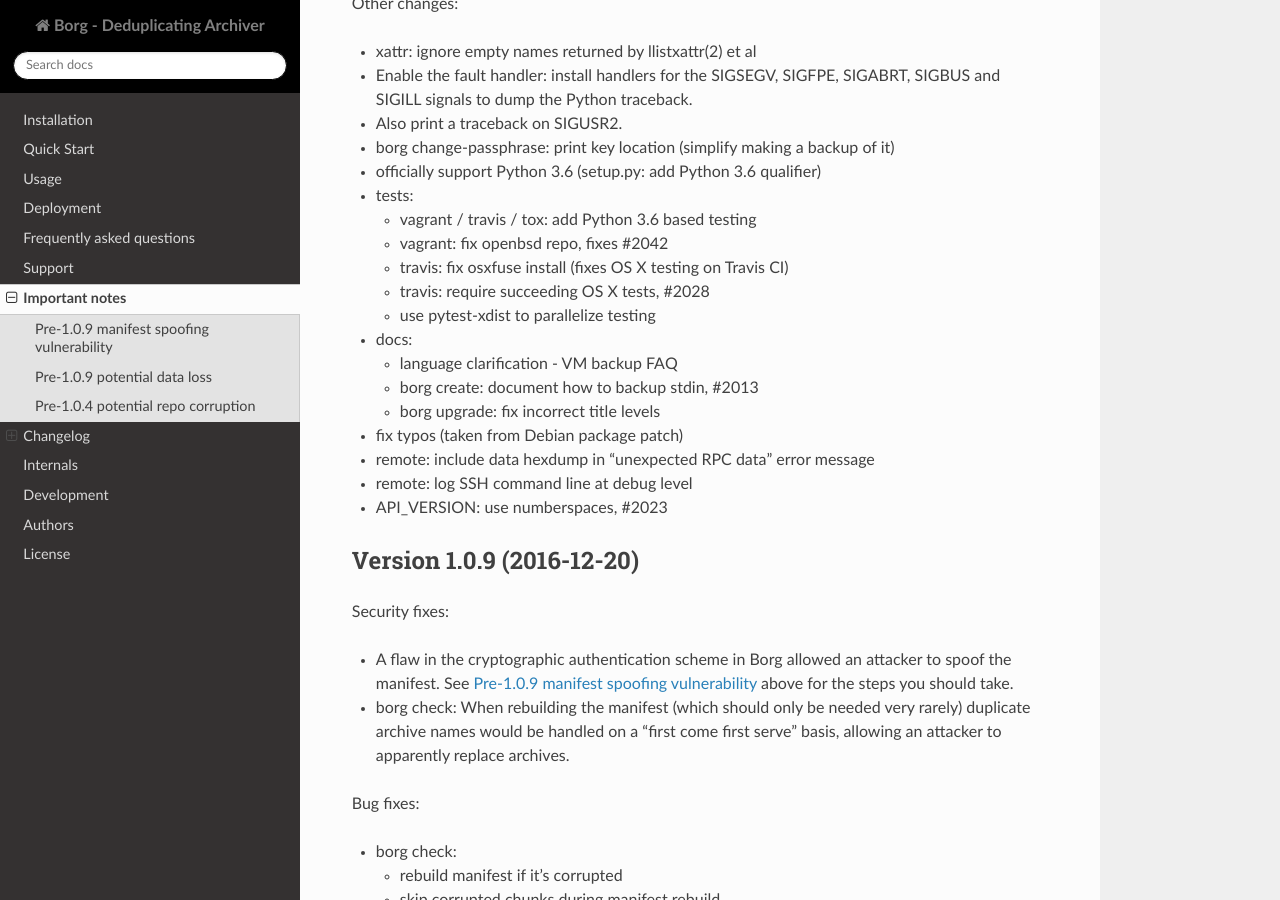
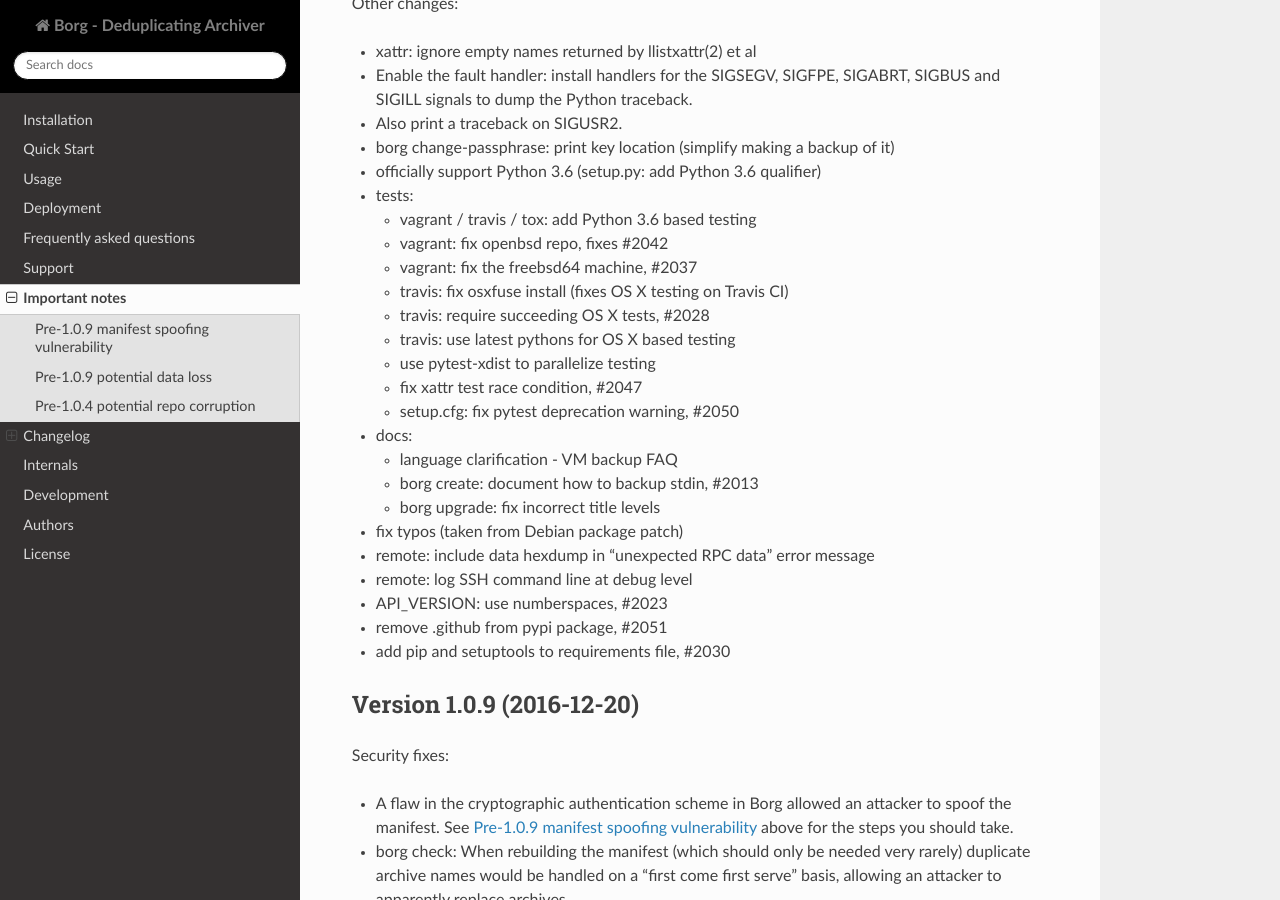
Before and after one commit to borgbackup/borg, a Sphinx documentation site: the page built from docs/changes.rst, in a window 1280 px wide and 900 px high, scrolled down 3147 px. Built offline with Sphinx 7.4.7 and the Read the Docs theme 2.0.0, drawn with Linux system fonts in a browser that asks for light colours; pages that are not in the unit, such as notebooks, are missing from menus; the version number could not be read and is left out.

Commit message:
update CHANGES (1.0-maint)

```diff
--- a/docs/changes.rst
+++ b/docs/changes.rst
@@ -155,9 +155,13 @@
 
   - vagrant / travis / tox: add Python 3.6 based testing
   - vagrant: fix openbsd repo, fixes #2042
+  - vagrant: fix the freebsd64 machine, #2037
   - travis: fix osxfuse install (fixes OS X testing on Travis CI)
   - travis: require succeeding OS X tests, #2028
+  - travis: use latest pythons for OS X based testing
   - use pytest-xdist to parallelize testing
+  - fix xattr test race condition, #2047
+  - setup.cfg: fix pytest deprecation warning, #2050
 - docs:
 
   - language clarification - VM backup FAQ
@@ -167,6 +171,8 @@
 - remote: include data hexdump in "unexpected RPC data" error message
 - remote: log SSH command line at debug level
 - API_VERSION: use numberspaces, #2023
+- remove .github from pypi package, #2051
+- add pip and setuptools to requirements file, #2030
 
 
 Version 1.0.9 (2016-12-20)
```
